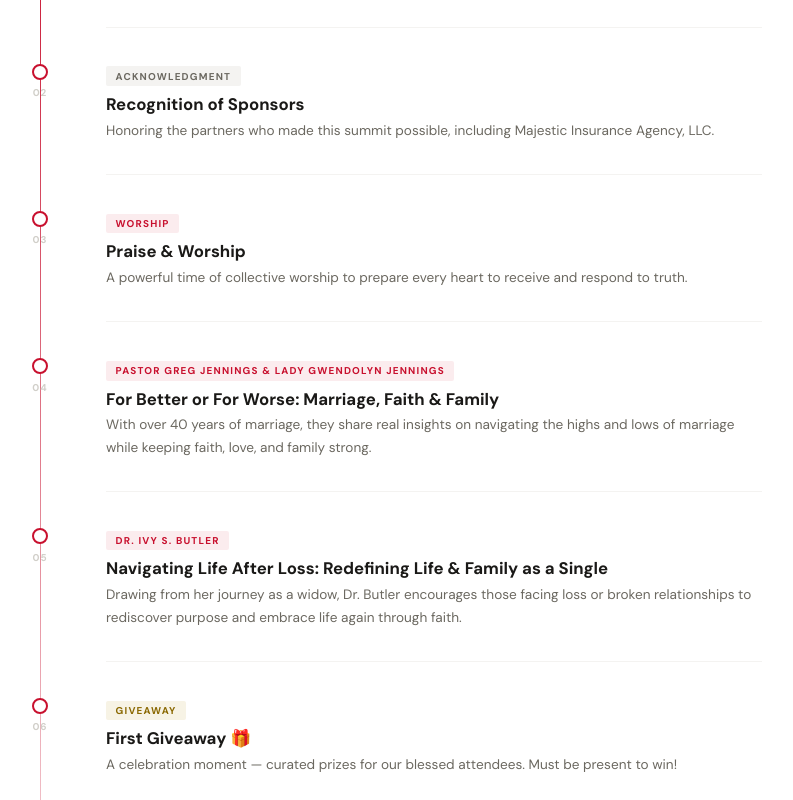
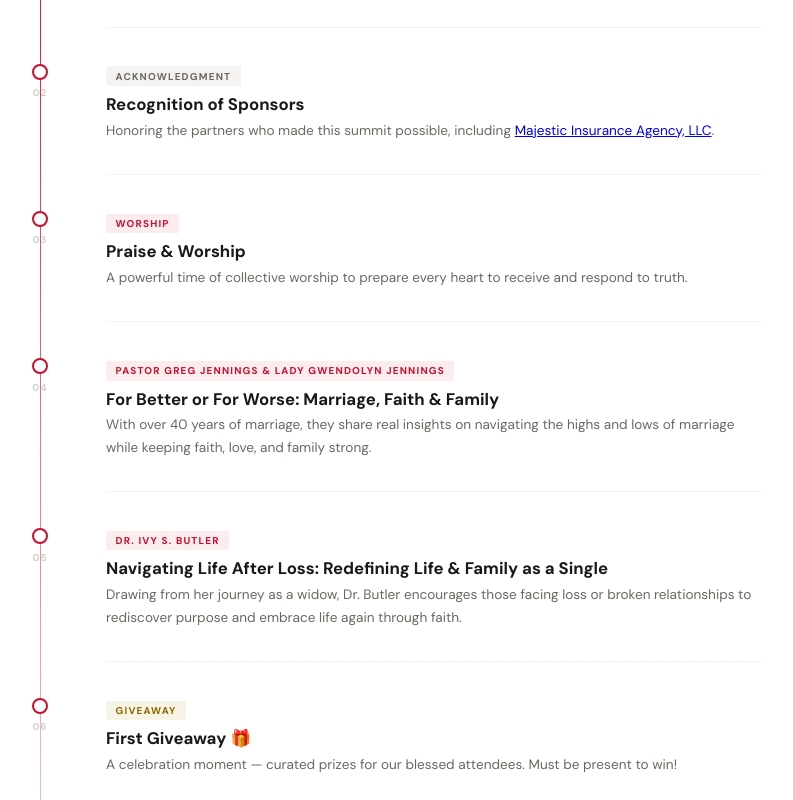
Before and after one commit to jeansamist/real-talk-summit.website, a website: page index.html in a window 1280 px wide. Shown: the part 2340-3140 px from the top of the page, without its empty margins (258-1051 px from the left). Drawn offline with nearby package versions, Linux system fonts and the light colour scheme.

Commit message:
Update index.html

```diff
--- a/index.html
+++ b/index.html
@@ -2465,7 +2465,7 @@
             <p class="tl-title">Recognition of Sponsors</p>
             <p class="tl-desc">
               Honoring the partners who made this summit possible, including
-              Majestic Insurance Agency, LLC.
+              <a style="text-decoration: underline;" href="https://gomajesticinsurance.com">Majestic Insurance Agency, LLC</a>.
             </p>
           </div>
         </div>
@@ -3415,7 +3415,7 @@
           <div style="margin-top: 1.5rem">
             <p class="footer-col-title">Sponsored by</p>
             <p style="font-size: 0.85rem; color: rgba(255, 255, 255, 0.45)">
-              Majestic Insurance Agency, LLC
+              <a style="text-decoration: underline;" href="https://gomajesticinsurance.com">Majestic Insurance Agency, LLC</a>
             </p>
           </div>
         </div>
```
